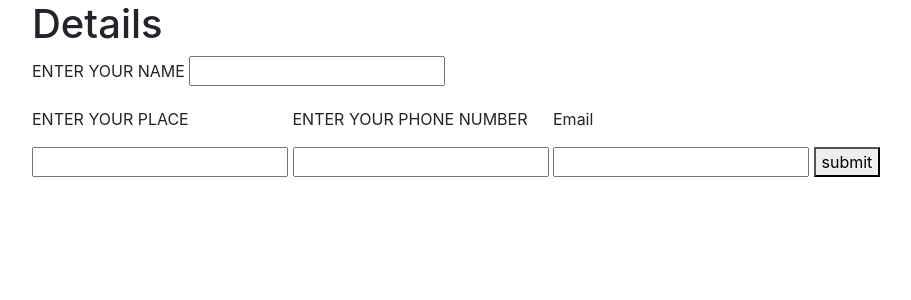
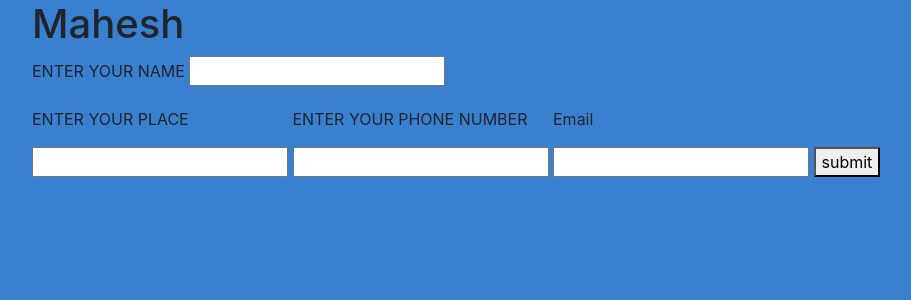
Before and after one commit to MAHESH9598/Project695, a Django app: page / in a window 1280 px wide. Shown: the top 300 px of the page, without its empty margins (53-964 px from the left). Run offline with Django 3.2, Linux system fonts and the light colour scheme; some libraries are stand-ins or nearby versions.

Commit message:
mycommit

```diff
--- a/example1/templates/home.html
+++ b/example1/templates/home.html
@@ -9,10 +9,10 @@
     <link rel="stylesheet" href="https://stackpath.bootstrapcdn.com/bootstrap/4.3.1/css/bootstrap.min.css">
     <title>Welcome!!!</title>
 </head>
-<body>
+<body style="background-color:#3980D1">
 <!-- Default form register -->
 <div class="container">
-    <h1>Details</h1>
+    <h1>Mahesh</h1>
     <form method="post">
         {% csrf_token %}
         <div class="form-group">
```
